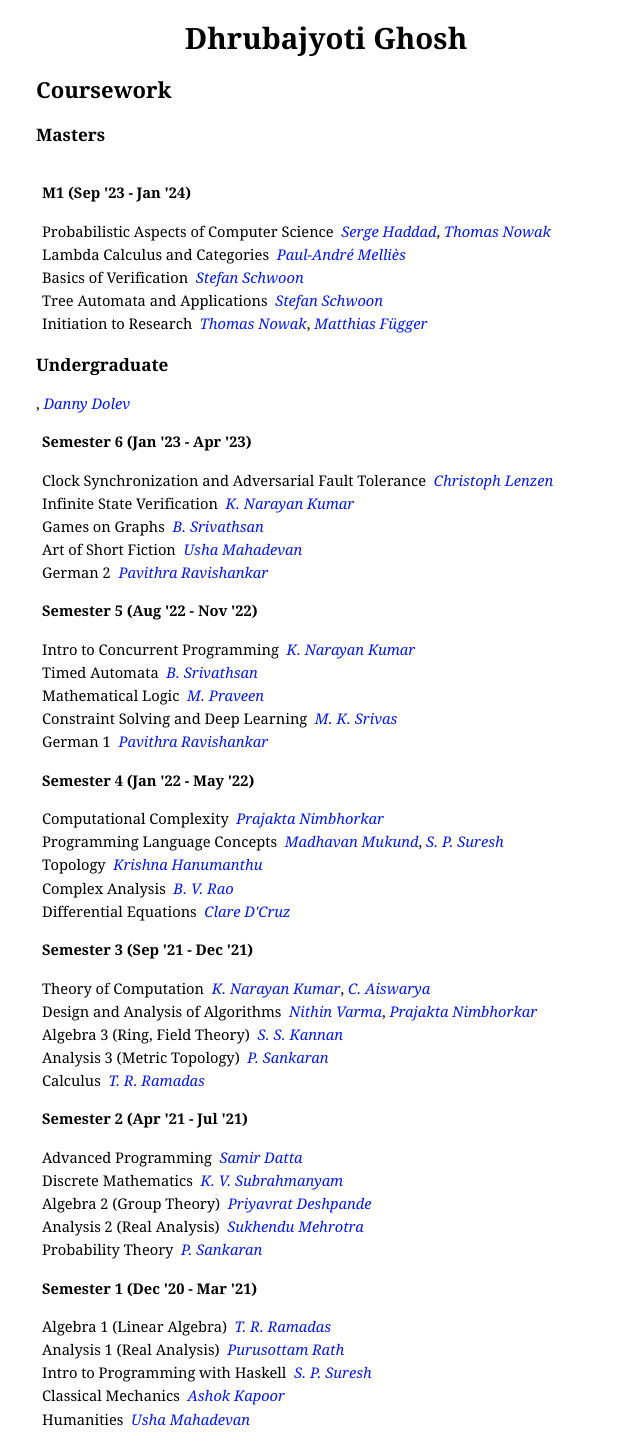
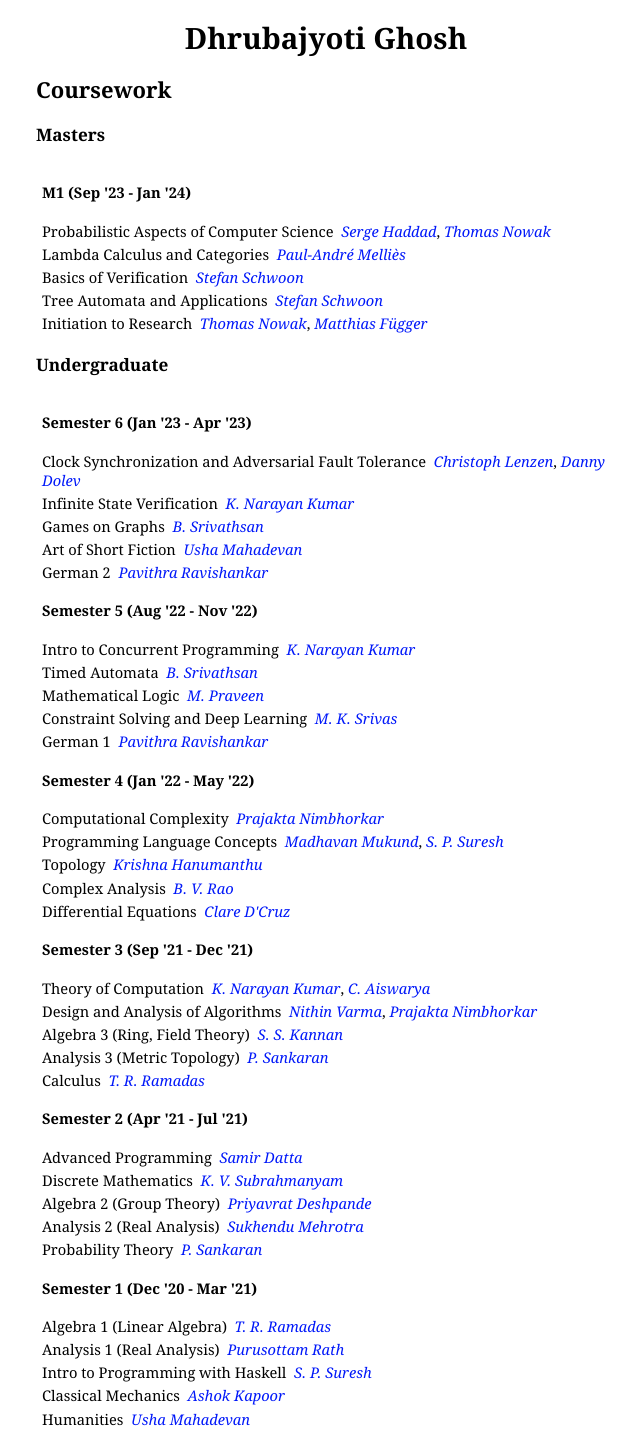
Before and after one commit to ghoshdhruba/ghoshdhruba.github.io, a Jekyll site: the page built from coursework.html, in a window 1280 px wide. Shown: the whole page, without its empty margins (314-954 px from the left). Built offline with Jekyll 4.4.1, drawn with Linux system fonts in a browser that asks for light colours; some of the changed lines change nothing that is shown.

Commit message:
Fix error

```diff
--- a/coursework.html
+++ b/coursework.html
@@ -30,7 +30,7 @@
         <th>Semester 6 (Jan '23 - Apr '23)</th>
     </tr>
     <tr>
-        <td>Clock Synchronization and Adversarial Fault Tolerance &nbsp;<a href="https://people.mpi-inf.mpg.de/~clenzen/"><i>Christoph Lenzen</i></a></td>, <a href="https://www.cs.huji.ac.il/~dolev/"><i>Danny Dolev</i></a></td>
+        <td>Clock Synchronization and Adversarial Fault Tolerance &nbsp;<a href="https://people.mpi-inf.mpg.de/~clenzen/"><i>Christoph Lenzen</i></a>, <a href="https://www.cs.huji.ac.il/~dolev/"><i>Danny Dolev</i></a></td>
     </tr>
     <tr>
         <td>Infinite State Verification &nbsp;<a href="https://www.cmi.ac.in/~kumar/"><i>K. Narayan Kumar</i></a></td>
```
